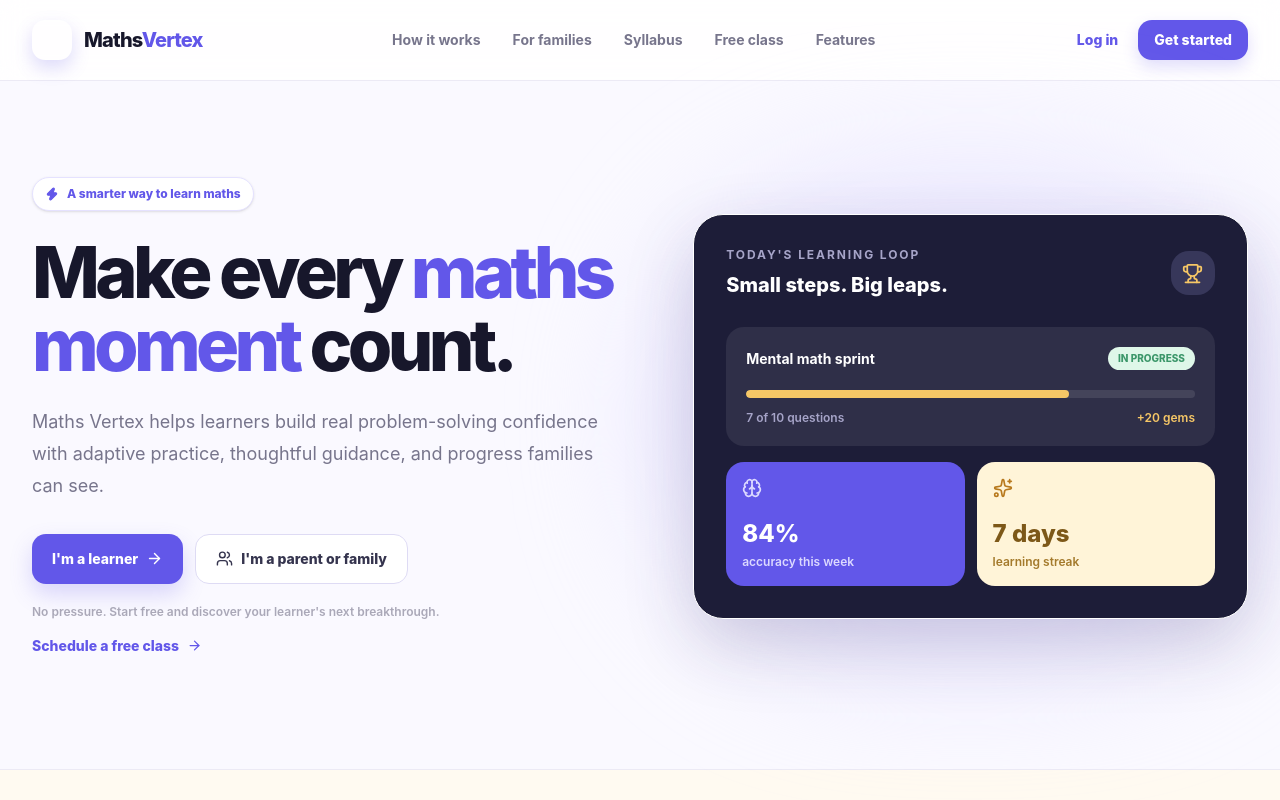
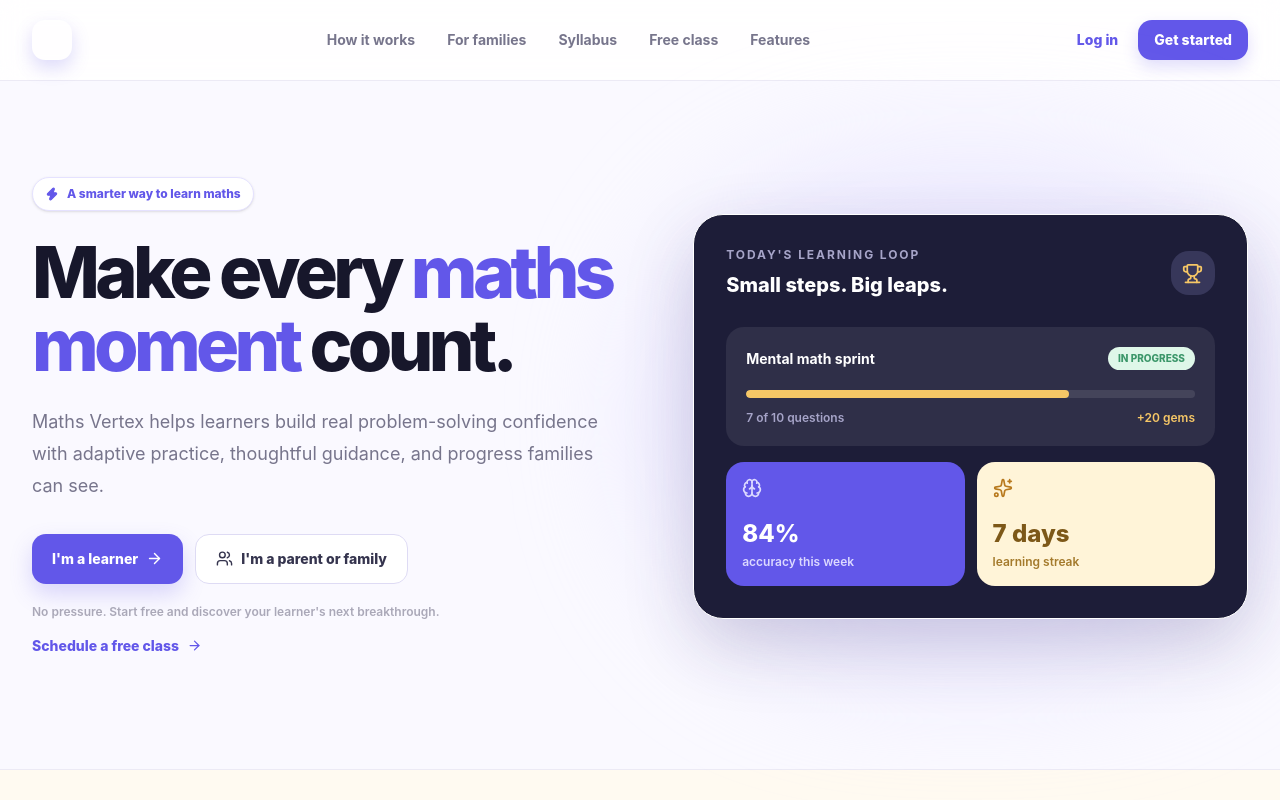
Before and after one commit to tweetupmedia/mvlms, a Next.js app: page / in a window 1280 px wide. Shown: the top 800 px of the page. Built offline with nearby package versions, Linux system fonts and the light colour scheme; grey boxes are pictures that could not be loaded.

Commit message:
Remove landing header wordmark

```diff
--- a/app/page.tsx
+++ b/app/page.tsx
@@ -26,7 +26,7 @@ export default function Home() {
   return <main className="min-h-screen overflow-hidden bg-[#faf9ff] text-[#17172b]">
     <header className="border-b border-[#eceaf5] bg-white/85 backdrop-blur-md">
       <div className="mx-auto flex h-20 max-w-7xl items-center justify-between px-5 sm:px-8">
-        <Link href="/" className="flex items-center gap-3" aria-label="Maths Vertex home"><video className="h-10 w-10 rounded-[13px] object-cover shadow-[0_8px_18px_rgba(98,87,233,.22)]" src="/brand-logo.mp4" autoPlay muted loop playsInline aria-label="Maths Vertex logo" /><span className="text-xl font-extrabold tracking-[-.04em]">Maths<span className="text-[#6257e9]">Vertex</span></span></Link>
+        <Link href="/" className="flex items-center gap-3" aria-label="Maths Vertex home"><video className="h-10 w-10 rounded-[13px] object-cover shadow-[0_8px_18px_rgba(98,87,233,.22)]" src="/brand-logo.mp4" autoPlay muted loop playsInline aria-label="Maths Vertex logo" /></Link>
         <nav className="hidden items-center gap-8 text-sm font-bold text-[#77758c] md:flex"><a href="#how-it-works" className="transition hover:text-[#6257e9]">How it works</a><a href="#for-families" className="transition hover:text-[#6257e9]">For families</a><a href="#syllabus" className="transition hover:text-[#6257e9]">Syllabus</a><a href="#free-class" className="transition hover:text-[#6257e9]">Free class</a><a href="#features" className="transition hover:text-[#6257e9]">Features</a></nav>
         <div className="flex items-center gap-2"><Link href={portalUrl(PORTAL_HOSTS.family, '/auth/login')} className="rounded-xl px-3 py-2.5 text-sm font-extrabold text-[#6257e9] transition hover:bg-[#f0efff]">Log in</Link><Link href={portalUrl(PORTAL_HOSTS.family, '/auth/signup')} className="rounded-xl bg-[#6257e9] px-4 py-2.5 text-sm font-extrabold text-white shadow-[0_7px_16px_rgba(98,87,233,.2)] transition hover:bg-[#5147d5]">Get started</Link></div>
       </div>
```
